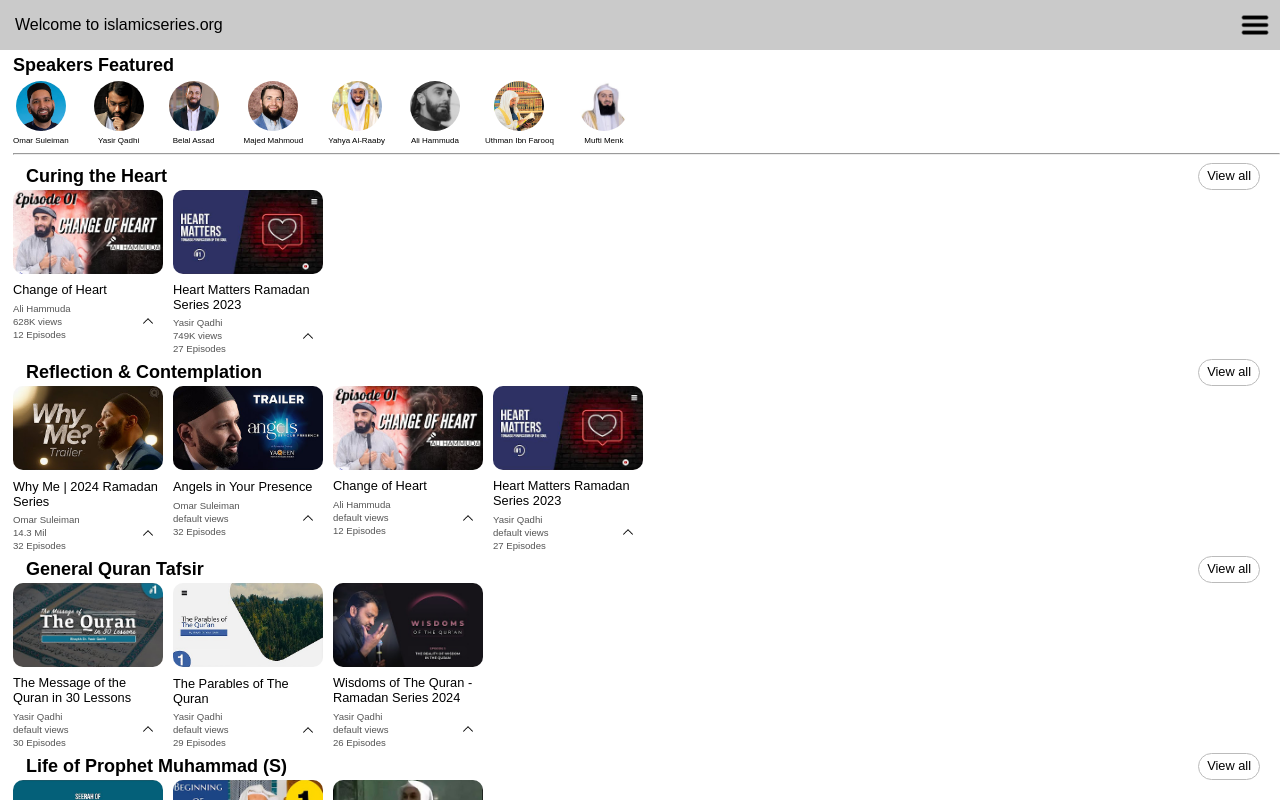
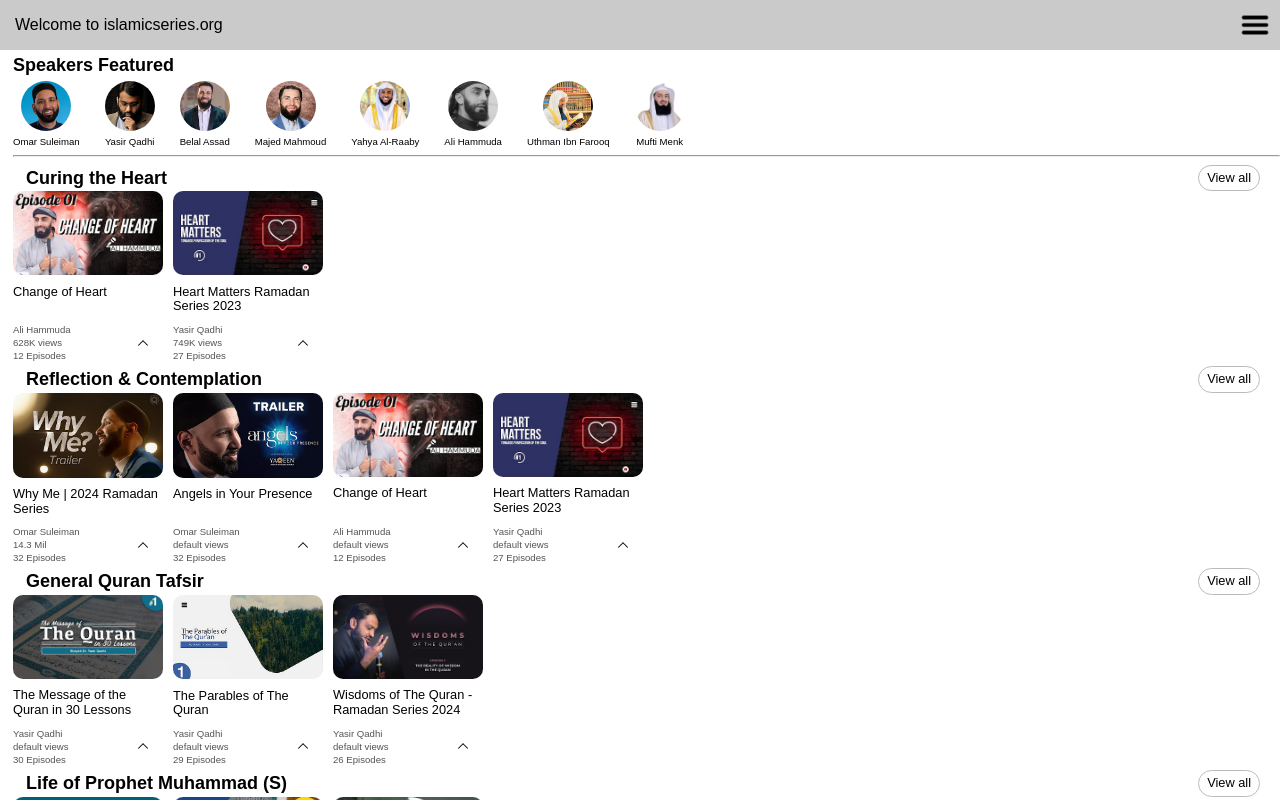
Before and after one commit to sajidmohd717/islamic-lectures-react, a React (Vite) app: page / in a window 1280 px wide. Shown: the top 800 px of the page. Built offline with nearby package versions, Linux system fonts and the light colour scheme.

Commit message:
just improved the UI slightly

```diff
--- a/src/series/Series.module.css
+++ b/src/series/Series.module.css
@@ -5,6 +5,9 @@
     max-width: 150px;
     display: flex;
     flex-direction: column;
+    justify-content: space-between;
+    flex-grow: 1;
+    height: 170px;
 }
 
 /* Thumbnail CSS */
@@ -51,11 +54,8 @@
     justify-content: space-between;
     padding: 5px 0px 0px 0px;
     flex-grow: 1;
-    gap: 5px;
+    gap: 7px;
 }
-
-
-
 
 .down-arrow {
     width: 10px;
@@ -66,18 +66,13 @@
     display: flex;
     justify-content: space-between;
     align-items: center;
-    margin-right: 10px;
+    margin-right: 15px;
 }
 
 a:link, a:visited {
     text-decoration: none;
     color: black;
     cursor: pointer;
-}
-
-.series-with-description {
-    display: flex;
-    flex-direction: column;
 }
 
 .meta-title-right {
--- a/src/speaker/Speakers.module.css
+++ b/src/speaker/Speakers.module.css
@@ -17,7 +17,9 @@
   gap: 5px;
 }
 
+/* 0.5em is too small, on my iphone */
+
 .speaker-name {
-  font-size: 0.5em;
+  font-size: 0.6em;
   text-align: center;
 }
```
